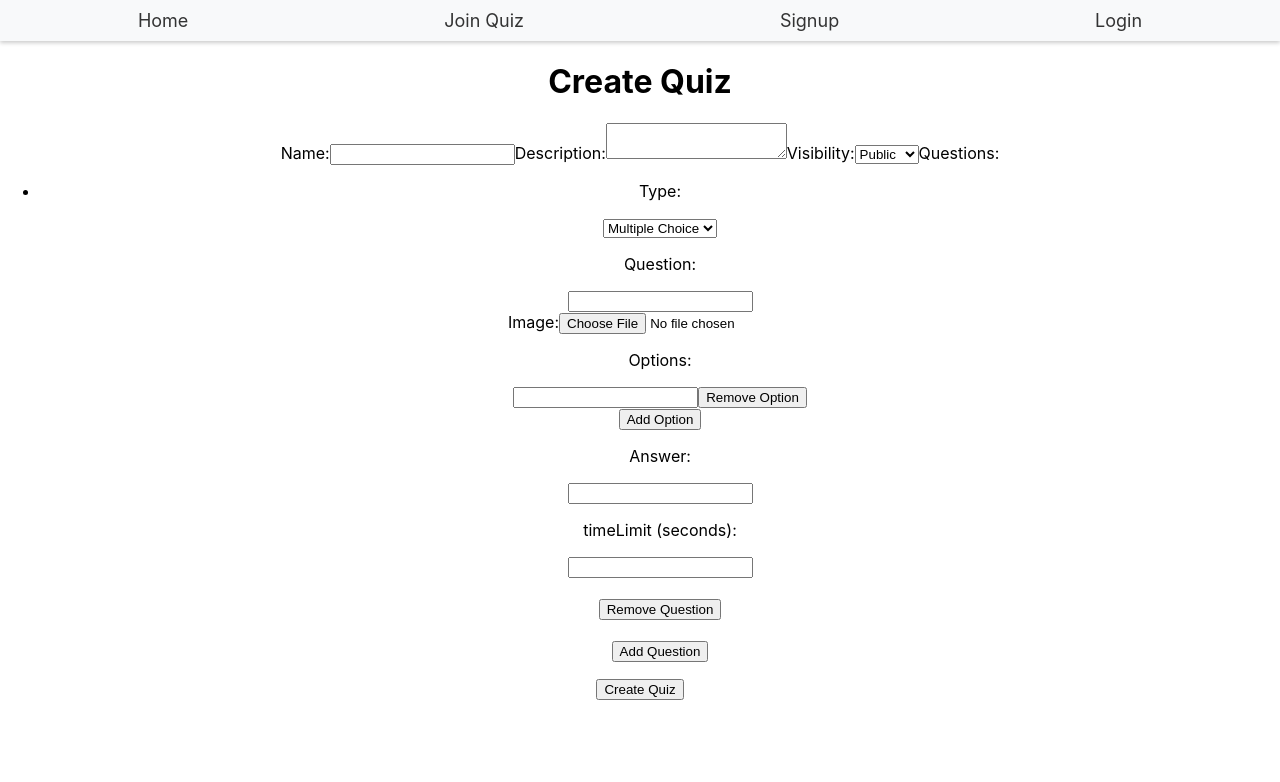
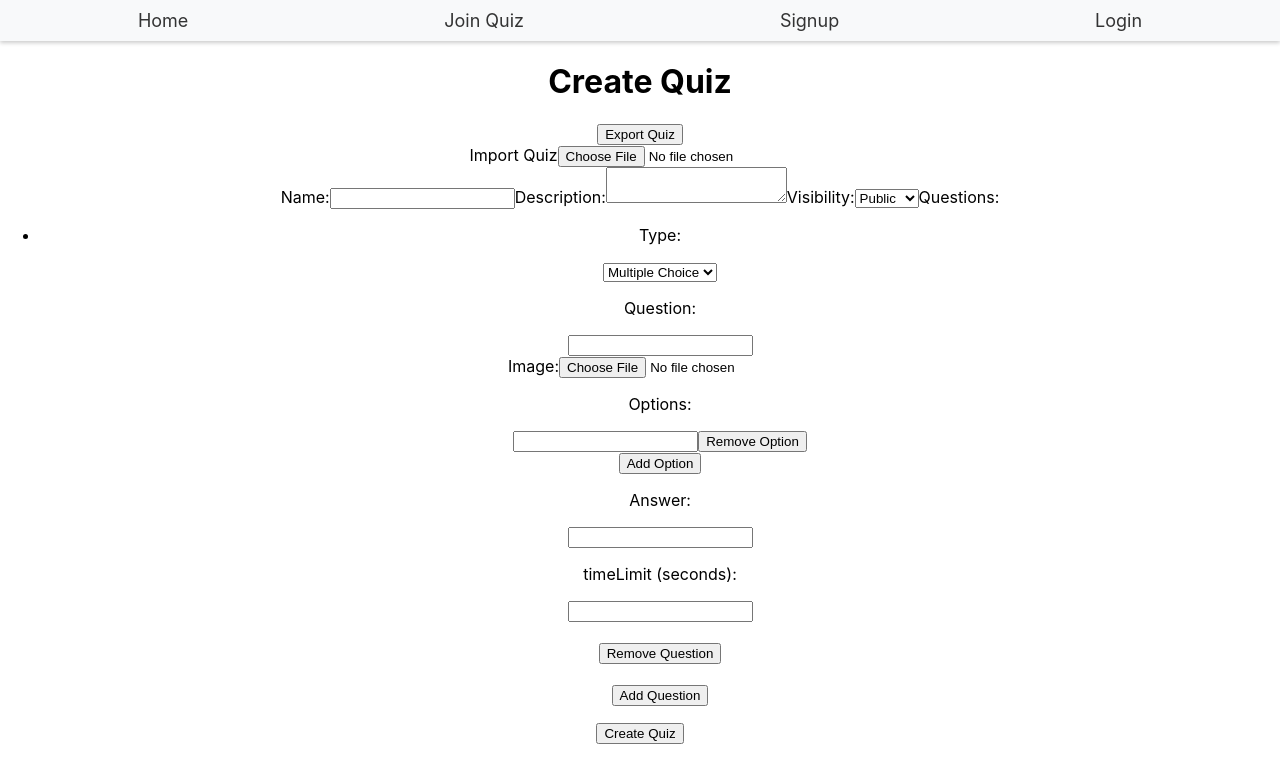
Before and after one commit to eitjank/quiz-time, a React (Create React App) app in the folder client/: page /quizzes/create in a window 1280 px wide. Shown: the top 782 px of the page. Built offline with nearby package versions, Linux system fonts and the light colour scheme; no server answers.

Commit message:
Add quiz export and import functionality to QuizForm component

```diff
--- a/client/src/components/QuizForm.jsx
+++ b/client/src/components/QuizForm.jsx
@@ -1,5 +1,8 @@
 import React, { useState, useEffect, useCallback } from 'react';
 import QuestionForm from './QuestionForm';
+import { QUIZZES_ENDPOINT } from '../api/endpoints';
+import { toast } from 'react-toastify';
+import { useNavigate } from 'react-router-dom';
 
 function QuizForm({ initialQuiz, onSubmit }) {
   const [name, setName] = useState(initialQuiz ? initialQuiz.name : '');
@@ -14,6 +17,7 @@ function QuizForm({ initialQuiz, onSubmit }) {
   const [visibility, setVisibility] = useState(
     initialQuiz ? initialQuiz.visibility : 'public'
   );
+  const navigate = useNavigate();
 
   useEffect(() => {
     if (initialQuiz) {
@@ -29,6 +33,56 @@ function QuizForm({ initialQuiz, onSubmit }) {
     onSubmit({ name, description, visibility, questions });
   };
 
+  const handleExport = async () => {
+    try {
+      const res = await fetch(`${QUIZZES_ENDPOINT}/${initialQuiz.id}/export`);
+      console.log(res);
+      if (!res.ok) {
+        throw new Error(`HTTP error! status: ${res.status}`);
+      }
+      const blob = await res.blob();
+      const url = window.URL.createObjectURL(blob);
+      const link = document.createElement('a');
+      link.href = url;
+      link.setAttribute('download', 'quiz.json');
+      document.body.appendChild(link);
+      link.click();
+      document.body.removeChild(link);
+    } catch (error) {
+      console.error(error);
+    }
+  };
+
+  const readFile = (file) =>
+    new Promise((resolve, reject) => {
+      const reader = new FileReader();
+      reader.onload = (e) => resolve(e.target.result);
+      reader.onerror = (e) => reject(e.target.error);
+      reader.readAsText(file);
+    });
+
+  const handleImport = async (e) => {
+    try {
+      const file = e.target.files[0];
+      const content = await readFile(file);
+      const json = JSON.parse(content);
+      const response = await fetch(`${QUIZZES_ENDPOINT}/import`, {
+        method: 'POST',
+        headers: { 'Content-Type': 'application/json' },
+        credentials: 'include',
+        body: JSON.stringify(json),
+      });
+      // navigate to the imported quiz
+      const data = await response.json();
+      navigate(`/quizzes/${data.quizId}/edit`);
+
+      toast.success('Quiz imported successfully');
+    } catch (err) {
+      console.error(err);
+      toast.error('Failed to import quiz');
+    }
+  };
+
   const handleQuestionChange = useCallback((index, newQuestion) => {
     setQuestions((prevQuestions) =>
       prevQuestions.map((question, i) => (i === index ? newQuestion : question))
@@ -38,6 +92,14 @@ function QuizForm({ initialQuiz, onSubmit }) {
   return (
     <div>
       <h1>{initialQuiz ? 'Edit Quiz' : 'Create Quiz'}</h1>
+      <button type="button" onClick={handleExport}>
+        Export Quiz
+      </button>
+      <br />
+      <label htmlFor="import">
+        Import Quiz
+        <input type="file" onChange={handleImport} />
+      </label>
       <form onSubmit={handleSubmit}>
         <label>
           Name:
--- a/client/src/pages/QuizEdit.jsx
+++ b/client/src/pages/QuizEdit.jsx
@@ -40,7 +40,7 @@ function QuizEdit() {
 
   return (
     <QuizForm
-      initialQuiz={{ name, description, questions, visibility }}
+      initialQuiz={{ id, name, description, questions, visibility }}
       onSubmit={updateQuiz}
     />
   );
```
Also changed, not shown: 1 other file (tests, documents, lock files or other folders).
